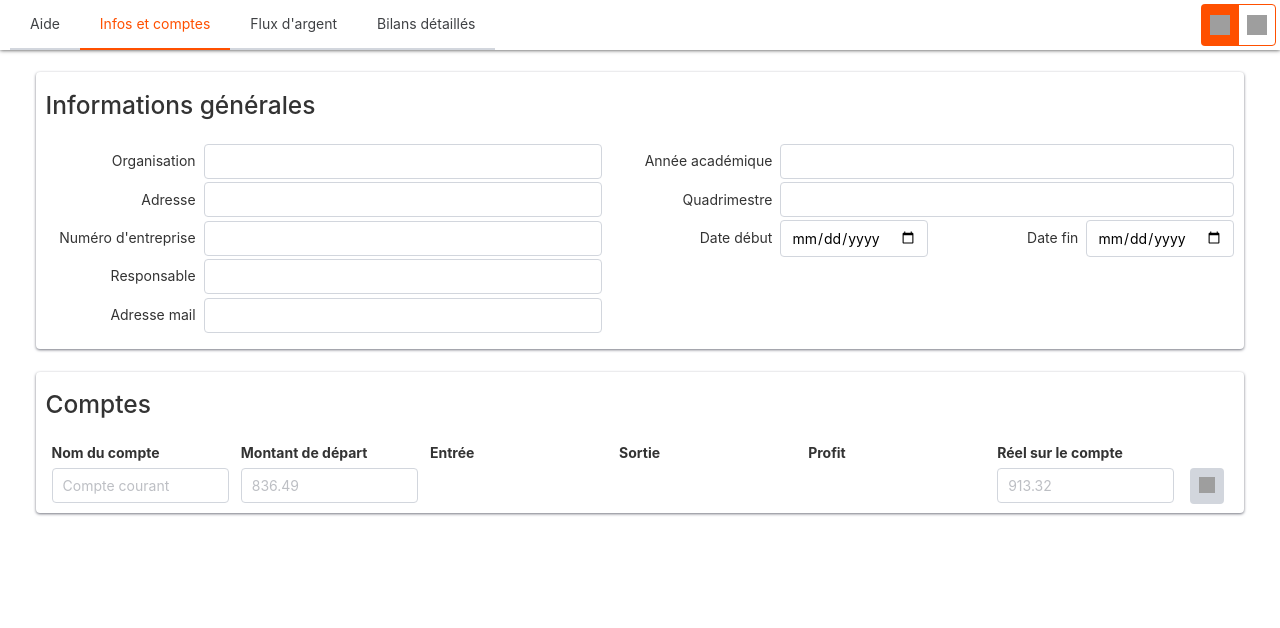
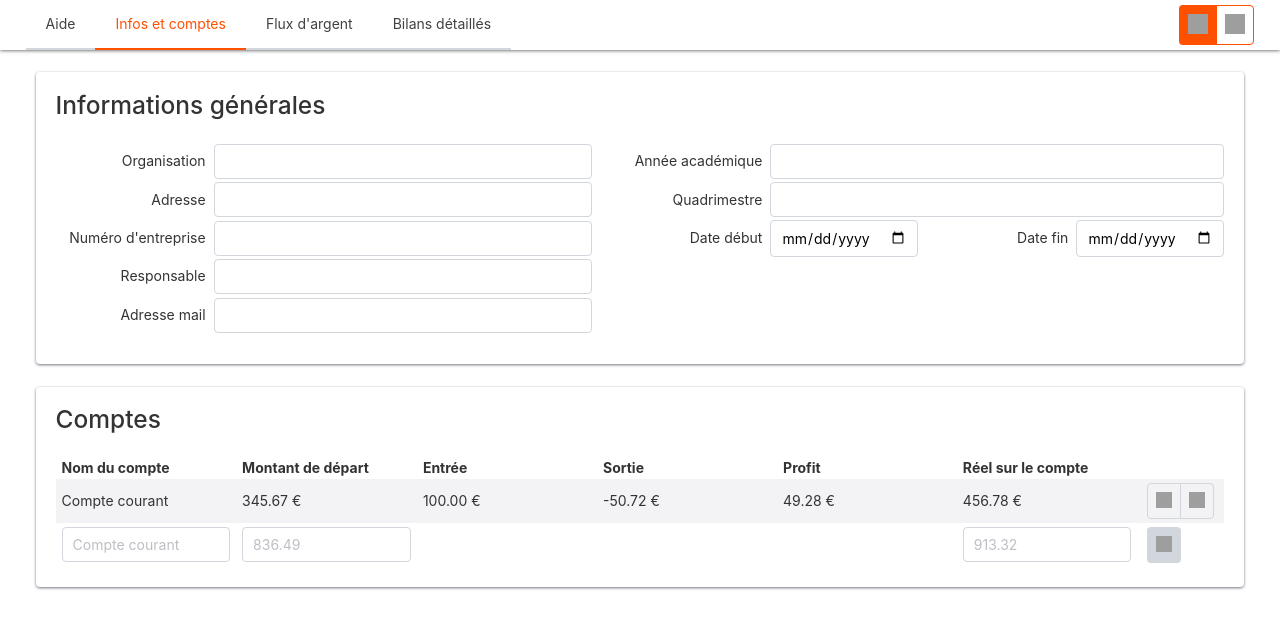
Before and after one commit to BhasherBEL/compta, a Svelte app: page / in a window 1280 px wide. Shown: the top 628 px of the page. Built offline with nearby package versions, Linux system fonts and the light colour scheme; grey boxes are pictures that could not be loaded.

Commit message:
Amélioration infos comptes Import/export JSON

```diff
--- a/package.json
+++ b/package.json
@@ -15,7 +15,7 @@
     "@rollup/plugin-node-resolve": "^11.0.0",
     "@rollup/plugin-typescript": "^8.0.0",
     "@tsconfig/svelte": "^2.0.0",
-    "tslint": "^6.1.3",
+    "@types/file-saver": "^2.0.3",
     "rollup-plugin-css-only": "^3.1.0",
     "rollup-plugin-livereload": "^2.0.0",
     "rollup-plugin-svelte": "^7.0.0",
@@ -26,9 +26,11 @@
     "svelte-check": "^2.0.0",
     "svelte-preprocess": "^4.0.0",
     "tslib": "^2.0.0",
+    "tslint": "^6.1.3",
     "typescript": "4.3.5"
   },
   "dependencies": {
+    "file-saver": "^2.0.5",
     "rollup": "^2.3.4",
     "sirv-cli": "^1.0.0",
     "uuid": "^8.3.2"
--- a/public/global.css
+++ b/public/global.css
@@ -29,7 +29,7 @@ th {
 }
 
 .card {
-  padding: 0.5rem 1rem;
+  padding: 0.5rem 2rem 2rem 2rem;
 }
 
 .button {
--- a/src/App.svelte
+++ b/src/App.svelte
@@ -1,9 +1,11 @@
 <script lang="ts">
+    import { saveAs } from 'file-saver';
     import Icon from "./components/icon.svelte";
     import bilan from "./components/tabs/bilan.svelte";
     import flux from "./components/tabs/flux.svelte";
     import help from "./components/tabs/help.svelte"
     import infos_comptes from "./components/tabs/infos_comptes.svelte";
+    import {infos, cashFlows, accounts} from "./store"
 
     let current_tab = infos_comptes
     const tabs = [
@@ -13,10 +15,23 @@
         { name: "Bilans détaillés", component: bilan },
     ]
 
+    function importFile(f){
+        f.target.files[0].text().then((text) => {
+            const data = JSON.parse(text)
+            console.log(data)
+        })
+    }
+
+    function saveFile(){
+        let data = JSON.stringify({infos: $infos, cashFlows: $cashFlows, accounts: $accounts})
+        let blob = new Blob([data], {type: "application/json"})
+        saveAs(blob, `Trésorerie_${$infos.orga || "KAP"}_${$infos.year || "ANNEE"}_${$infos.quarter || "QUADRI"}.json`)
+    }
 </script>
 
 <nav class="nav">
-    <div class="container nav-left">
+    <span class="spacer"></span>
+    <div class="nav-left">
         <div class="tabs">
             {#each tabs as tab}
                 <a id="tab-{tab.name}"
@@ -29,16 +44,17 @@
         </div>
     </div>
     <div class="nav-right">
-        <div class="grouped gapless">
-            <a class="button icon-only primary" href="#generate" id="generate">
-                <Icon icon="file-code" size={20}/>
-            </a>
-            <a class="button icon-only primary outline" href="#export"
-               id="export">
+        <div class="myGrouped is-vertical-align">
+            <label class="button icon-only primary button-start">
+                <Icon class="button-start" icon="file-code" size={20}/>
+                <input type="file" accept="application/json" class="button icon-only primary" style="display: none;" on:change={importFile}>
+            </label>
+            <button class="button icon-only primary outline button-end" on:click={saveFile}>
                 <Icon color="#ff5b00" icon="download" size={20}/>
-            </a>
+            </button>
         </div>
     </div>
+    <span class="spacer"></span>
 </nav>
 <br>
 <section class="container">
@@ -51,4 +67,22 @@
   nav {
     box-shadow: 0 0 4px 0 #333;
   }
+
+  .spacer {
+    width: 2%;
+  }
+
+  .myGrouped * {
+    margin: 0 0 0 -1px !important;
+    border-radius: 0 !important;
+  }
+
+  .button-start {
+    margin: 0 !important;
+    border-radius: 4px 0 0 4px !important;
+  }
+
+  .button-end {
+    border-radius: 0 4px 4px 0 !important;
+  }
 </style>
--- a/src/components/BilanTable.svelte
+++ b/src/components/BilanTable.svelte
@@ -23,7 +23,7 @@ function generateRows(data) {
             let [newRows, output, input] = generateRows(data[item])
             console.log(newRows)
             for (let row in newRows) {
-                newRows[row][0] = '..'+newRows[row][0]
+                newRows[row][0] = ' '+newRows[row][0]
             }
             rows.push([item, output, input, input + output])
             rows = rows.concat(newRows)
--- a/src/components/tabs/flux.svelte
+++ b/src/components/tabs/flux.svelte
@@ -11,7 +11,7 @@
             name: "Montant",
             type: "number",
             mandatory: true,
-            postfix: " €"
+            format: formatMoney
         },
         account: {
             name: "Compte",
@@ -50,7 +50,6 @@
 
     function validateCashFlow(data: Object): boolean {
         for (let k in columns){
-            console.log(k, columns[k].mandatory, data[k] )
             if (columns[k].mandatory && (data[k] === undefined || data[k] === "")){
                 return false
             }
@@ -89,7 +88,7 @@
     <h2>Flux d'argent</h2>
     <table class="striped">
         <colgroup>
-            <col style="width: 12%" span="8">
+            <col style="width: 12%;" span="8">
         </colgroup>
         <tr>
             {#each Object.entries(columns) as [_, item]}
@@ -109,7 +108,7 @@
                                     type={item.type}
                                     suggestions={item.suggestions || []}/>
                         {:else}
-                            {flow[key]} {item.postfix || ""}
+                            {item.format ? item.format(flow[key], flow) : flow[key]}
                         {/if}
                     </td>
                 {/each}
--- a/src/components/tabs/infos_comptes.svelte
+++ b/src/components/tabs/infos_comptes.svelte
@@ -1,7 +1,7 @@
 <script lang="ts">
-    import { Account, accounts, infos,cashFlows } from "../../store";
+    import { Account, accounts, infos, cashFlows } from "../../store";
     import Icon from "../icon.svelte"
-    import { GenericColumn, formatMoney } from "../../utils"
+    import { GenericColumn, formatMoney, sum } from "../../utils"
 
     const columns: {[key: keyof Account]: GenericColumn} = {
         name: {
@@ -16,19 +16,31 @@
             format: formatMoney
         },
         income: {
-            name: "Revenus",
+            name: "Entrée",
             type: "number",
-            format: formatMoney
+            format: (_, account) => formatMoney(sum(
+                $cashFlows
+                    .filter(k => k.account === account.name && k.amount > 0)
+                    .map(k => k.amount)
+            ))
         },
         outcome: {
-            name: "Dépenses",
+            name: "Sortie",
             type: "number",
-            format: formatMoney
+            format: (_, account) => formatMoney(sum(
+                $cashFlows
+                    .filter(k => k.account === account.name && k.amount < 0)
+                    .map(k => k.amount)
+            ))
         },
         profit: {
             name: "Profit",
             type: "number",
-            format: formatMoney
+            format: (_, account) => formatMoney(sum(
+                $cashFlows
+                    .filter(k => k.account === account.name)
+                    .map(k => k.amount)
+            ))
         },
         current_money: {
             name: "Réel sur le compte",
@@ -89,15 +101,27 @@
             <col style="width: 16%;" span="6">
         </colgroup>
         <tr>
-            <th>Nom du compte</th>
-            <th>Montant de départ</th>
-            <th>Entrée</th>
-            <th>Sortie</th>
-            <th>Profit</th>
-            <th>Réel sur le compte</th>
+            {#each Object.entries(columns) as [key, item]}
+                <th>{item.name}</th>
+            {/each}
         </tr>
-        {#each $accounts as account, i}
+        {#each $accounts as account, index}
             <tr>
+                {#each Object.entries(columns) as [key, item]}
+                    <td>
+                        {item.format ? item.format(account[key], account) : account[key]}
+                    </td>
+                {/each}
+                <th class="grouped gapless">
+                    <button class="button outline icon-only">
+                        <Icon icon="pencil"/>
+                    </button>
+                    <a id="delete-{index}" href="#delete-{index}"
+                       class="button outline icon-only"
+                       on:click={() => cashFlows.remove(index)}>
+                        <Icon icon="x"/>
+                    </a>
+                </th>
             </tr>
         {/each}
         <tr>
--- a/src/utils.ts
+++ b/src/utils.ts
@@ -3,11 +3,13 @@ export function unique(value, index, self) {
 }
 
 export type GenericColumn = {
-    name: string,
-    type: "date" | "number" | "select" | "text",
-    suggestions?: (string | number)[],
+    name: string
+    type: "date" | "number" | "select" | "text"
+    suggestions?: (string | number)[]
     mandatory: boolean
     format: string
 }
 
 export const formatMoney = (k: number): string => `${k.toFixed(2)} €`
+
+export const sum = (a) => a.reduce((b, c) => b+c)
```
Also changed, not shown: src/store.ts (+2 -5 lines).
